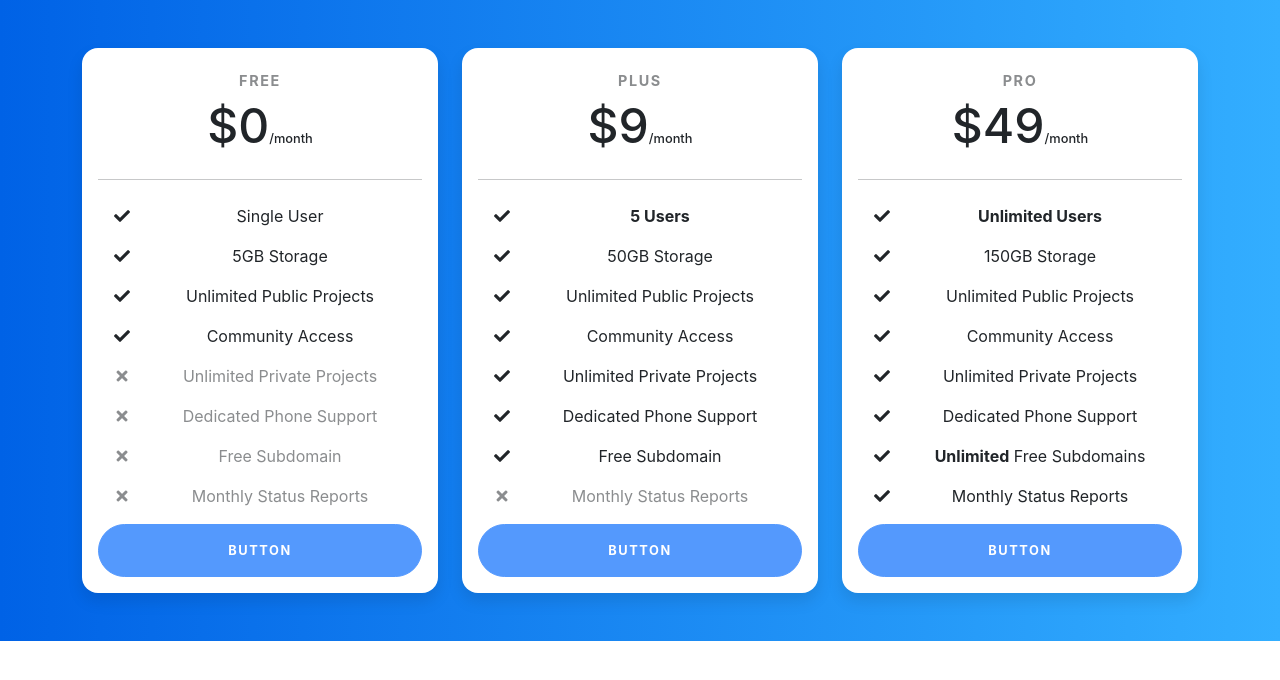
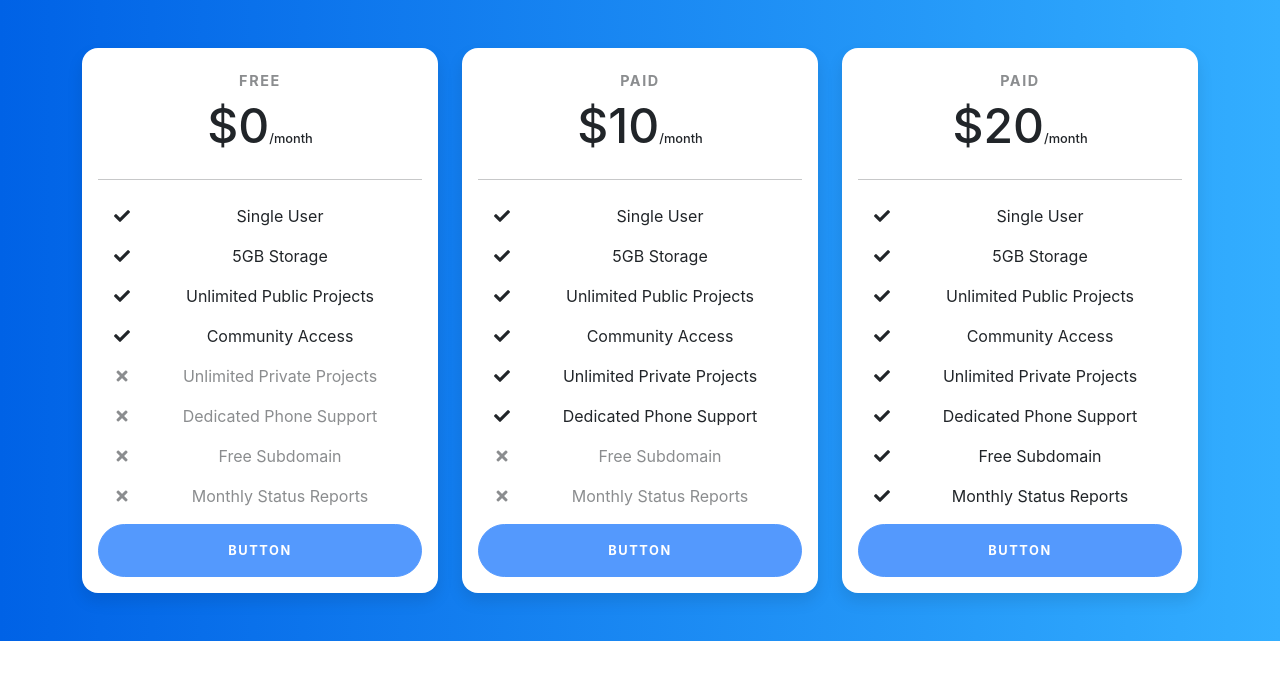
Before and after one commit to vaaluvishnu5146/zomatoclonedev, a React (Create React App) app: page / in a window 1280 px wide. Shown: the top 680 px of the page. Built offline with nearby package versions, Linux system fonts and the light colour scheme.

Commit message:
Added dynamicity in react

```diff
--- a/src/App.jsx
+++ b/src/App.jsx
@@ -1,11 +1,64 @@
 import "./App.css";
 import PriceCard from "./Components/PriceCard/PriceCard";
+
+const pricingDetails = [
+  {
+    pricing: 0,
+    priceType: "FREE",
+    features: [
+      { feature: "Single User", isAvailable: true },
+      { feature: "5GB Storage", isAvailable: true },
+      { feature: "Unlimited Public Projects", isAvailable: true },
+      { feature: "Community Access", isAvailable: true },
+      { feature: "Unlimited Private Projects", isAvailable: false },
+      { feature: "Dedicated Phone Support", isAvailable: false },
+      { feature: "Free Subdomain", isAvailable: false },
+      { feature: "Monthly Status Reports", isAvailable: false },
+    ],
+  },
+  {
+    pricing: 10,
+    priceType: "PAID",
+    features: [
+      { feature: "Single User", isAvailable: true },
+      { feature: "5GB Storage", isAvailable: true },
+      { feature: "Unlimited Public Projects", isAvailable: true },
+      { feature: "Community Access", isAvailable: true },
+      { feature: "Unlimited Private Projects", isAvailable: true },
+      { feature: "Dedicated Phone Support", isAvailable: true },
+      { feature: "Free Subdomain", isAvailable: false },
+      { feature: "Monthly Status Reports", isAvailable: false },
+    ],
+  },
+  {
+    pricing: 20,
+    priceType: "PAID",
+    features: [
+      { feature: "Single User", isAvailable: true },
+      { feature: "5GB Storage", isAvailable: true },
+      { feature: "Unlimited Public Projects", isAvailable: true },
+      { feature: "Community Access", isAvailable: true },
+      { feature: "Unlimited Private Projects", isAvailable: true },
+      { feature: "Dedicated Phone Support", isAvailable: true },
+      { feature: "Free Subdomain", isAvailable: true },
+      { feature: "Monthly Status Reports", isAvailable: true },
+    ],
+  },
+];
 
 // FUNCTIONAL COMPONENT
 function App() {
   return (
     <div className="App">
-      <PriceCard />
+      <section className="pricing py-5">
+        <div className="container">
+          <div className="row">
+            {pricingDetails.map((d, i) => (
+              <PriceCard data={d} key={`pricing-card-${i}`} />
+            ))}
+          </div>
+        </div>
+      </section>
     </div>
   );
 }
--- a/src/Components/PriceCard/PriceCard.js
+++ b/src/Components/PriceCard/PriceCard.js
@@ -1,217 +1,44 @@
 import React from "react";
 
-function PriceCard() {
+function PriceCard({ data = {} }) {
   return (
-    <section className="pricing py-5">
-      <div className="container">
-        <div className="row">
     <div className="col-lg-4">
       <div className="card mb-5 mb-lg-0">
         <div className="card-body">
           <h5 className="card-title text-muted text-uppercase text-center">
-                  Free
+            {data.priceType}
           </h5>
           <h6 className="card-price text-center">
-                  $0<span className="period">/month</span>
+            ${data.pricing}
+            <span className="period">/month</span>
           </h6>
           <hr />
           <ul className="fa-ul">
-                  <li>
+            {data.features.map((d, index) => (
+              <li
+                key={`pricing-card-list-item-${data.pricing}-${d.feature}-${index}`}
+                className={d.isAvailable ? "" : "text-muted"}
+              >
                 <span className="fa-li">
-                      <i className="fas fa-check"></i>
+                  <i
+                    className={`fas ${d.isAvailable ? "fa-check" : "fa-times"}`}
+                  ></i>
                 </span>
-                    Single User
+                {d.feature}
               </li>
-                  <li>
-                    <span className="fa-li">
-                      <i className="fas fa-check"></i>
-                    </span>
-                    5GB Storage
-                  </li>
-                  <li>
-                    <span className="fa-li">
-                      <i className="fas fa-check"></i>
-                    </span>
-                    Unlimited Public Projects
-                  </li>
-                  <li>
-                    <span className="fa-li">
-                      <i className="fas fa-check"></i>
-                    </span>
-                    Community Access
-                  </li>
-                  <li className="text-muted">
-                    <span className="fa-li">
-                      <i className="fas fa-times"></i>
-                    </span>
-                    Unlimited Private Projects
-                  </li>
-                  <li className="text-muted">
-                    <span className="fa-li">
-                      <i className="fas fa-times"></i>
-                    </span>
-                    Dedicated Phone Support
-                  </li>
-                  <li className="text-muted">
-                    <span className="fa-li">
-                      <i className="fas fa-times"></i>
-                    </span>
-                    Free Subdomain
-                  </li>
-                  <li className="text-muted">
-                    <span className="fa-li">
-                      <i className="fas fa-times"></i>
-                    </span>
-                    Monthly Status Reports
-                  </li>
+            ))}
           </ul>
           <div className="d-grid">
-                  <a href="#" className="btn btn-primary text-uppercase">
+            <button
+              onClick={() => alert(data.pricing)}
+              className="btn btn-primary text-uppercase"
+            >
               Button
-                  </a>
+            </button>
           </div>
         </div>
       </div>
     </div>
-          <div className="col-lg-4">
-            <div className="card mb-5 mb-lg-0">
-              <div className="card-body">
-                <h5 className="card-title text-muted text-uppercase text-center">
-                  Plus
-                </h5>
-                <h6 className="card-price text-center">
-                  $9<span className="period">/month</span>
-                </h6>
-                <hr />
-                <ul className="fa-ul">
-                  <li>
-                    <span className="fa-li">
-                      <i className="fas fa-check"></i>
-                    </span>
-                    <strong>5 Users</strong>
-                  </li>
-                  <li>
-                    <span className="fa-li">
-                      <i className="fas fa-check"></i>
-                    </span>
-                    50GB Storage
-                  </li>
-                  <li>
-                    <span className="fa-li">
-                      <i className="fas fa-check"></i>
-                    </span>
-                    Unlimited Public Projects
-                  </li>
-                  <li>
-                    <span className="fa-li">
-                      <i className="fas fa-check"></i>
-                    </span>
-                    Community Access
-                  </li>
-                  <li>
-                    <span className="fa-li">
-                      <i className="fas fa-check"></i>
-                    </span>
-                    Unlimited Private Projects
-                  </li>
-                  <li>
-                    <span className="fa-li">
-                      <i className="fas fa-check"></i>
-                    </span>
-                    Dedicated Phone Support
-                  </li>
-                  <li>
-                    <span className="fa-li">
-                      <i className="fas fa-check"></i>
-                    </span>
-                    Free Subdomain
-                  </li>
-                  <li className="text-muted">
-                    <span className="fa-li">
-                      <i className="fas fa-times"></i>
-                    </span>
-                    Monthly Status Reports
-                  </li>
-                </ul>
-                <div className="d-grid">
-                  <a href="#" className="btn btn-primary text-uppercase">
-                    Button
-                  </a>
-                </div>
-              </div>
-            </div>
-          </div>
-          <div className="col-lg-4">
-            <div className="card">
-              <div className="card-body">
-                <h5 className="card-title text-muted text-uppercase text-center">
-                  Pro
-                </h5>
-                <h6 className="card-price text-center">
-                  $49<span className="period">/month</span>
-                </h6>
-                <hr />
-                <ul className="fa-ul">
-                  <li>
-                    <span className="fa-li">
-                      <i className="fas fa-check"></i>
-                    </span>
-                    <strong>Unlimited Users</strong>
-                  </li>
-                  <li>
-                    <span className="fa-li">
-                      <i className="fas fa-check"></i>
-                    </span>
-                    150GB Storage
-                  </li>
-                  <li>
-                    <span className="fa-li">
-                      <i className="fas fa-check"></i>
-                    </span>
-                    Unlimited Public Projects
-                  </li>
-                  <li>
-                    <span className="fa-li">
-                      <i className="fas fa-check"></i>
-                    </span>
-                    Community Access
-                  </li>
-                  <li>
-                    <span className="fa-li">
-                      <i className="fas fa-check"></i>
-                    </span>
-                    Unlimited Private Projects
-                  </li>
-                  <li>
-                    <span className="fa-li">
-                      <i className="fas fa-check"></i>
-                    </span>
-                    Dedicated Phone Support
-                  </li>
-                  <li>
-                    <span className="fa-li">
-                      <i className="fas fa-check"></i>
-                    </span>
-                    <strong>Unlimited</strong> Free Subdomains
-                  </li>
-                  <li>
-                    <span className="fa-li">
-                      <i className="fas fa-check"></i>
-                    </span>
-                    Monthly Status Reports
-                  </li>
-                </ul>
-                <div className="d-grid">
-                  <a href="#" className="btn btn-primary text-uppercase">
-                    Button
-                  </a>
-                </div>
-              </div>
-            </div>
-          </div>
-        </div>
-      </div>
-    </section>
   );
 }
 
```
Lines whose indentation alone changed are shown as unchanged.
